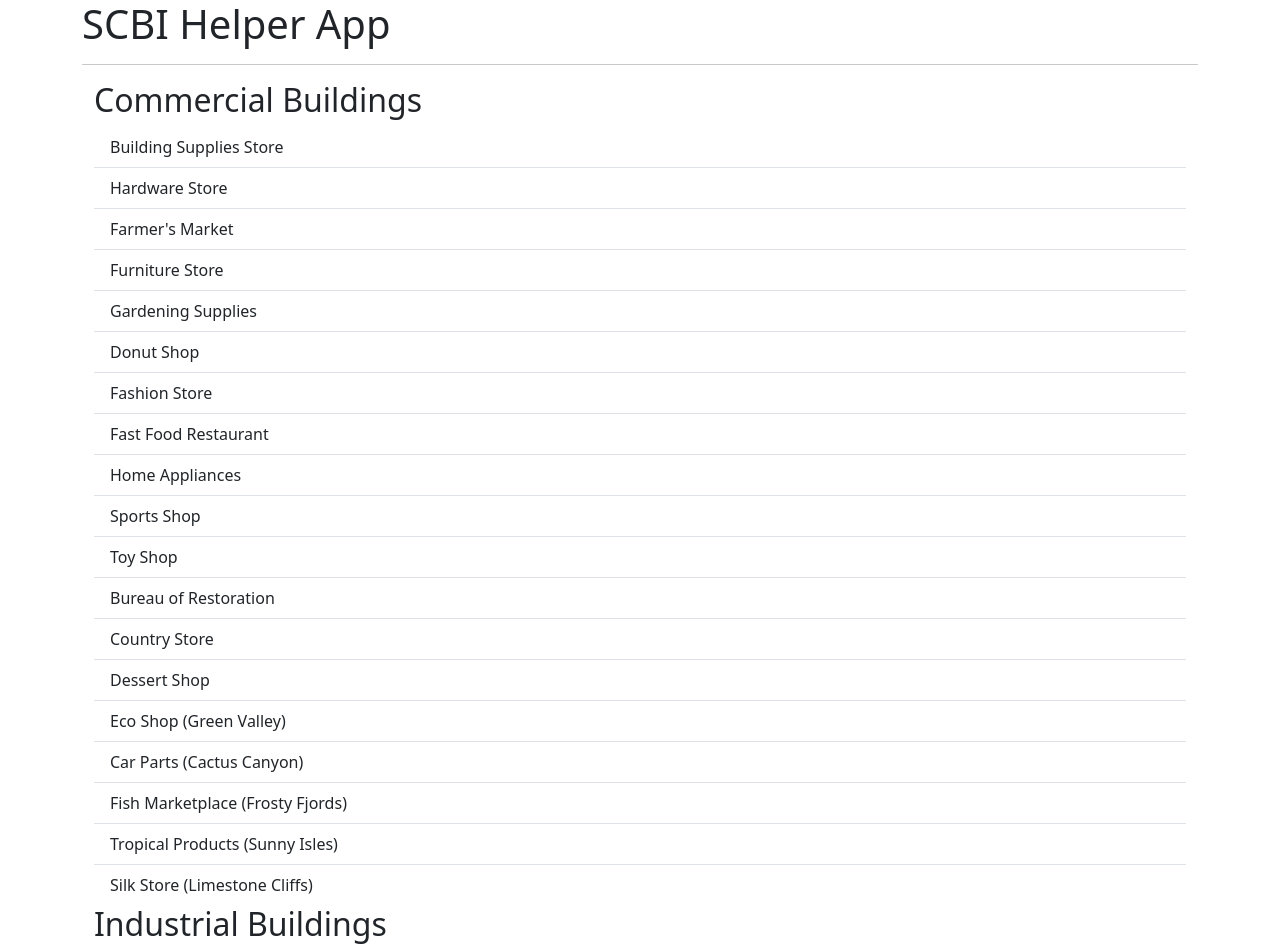
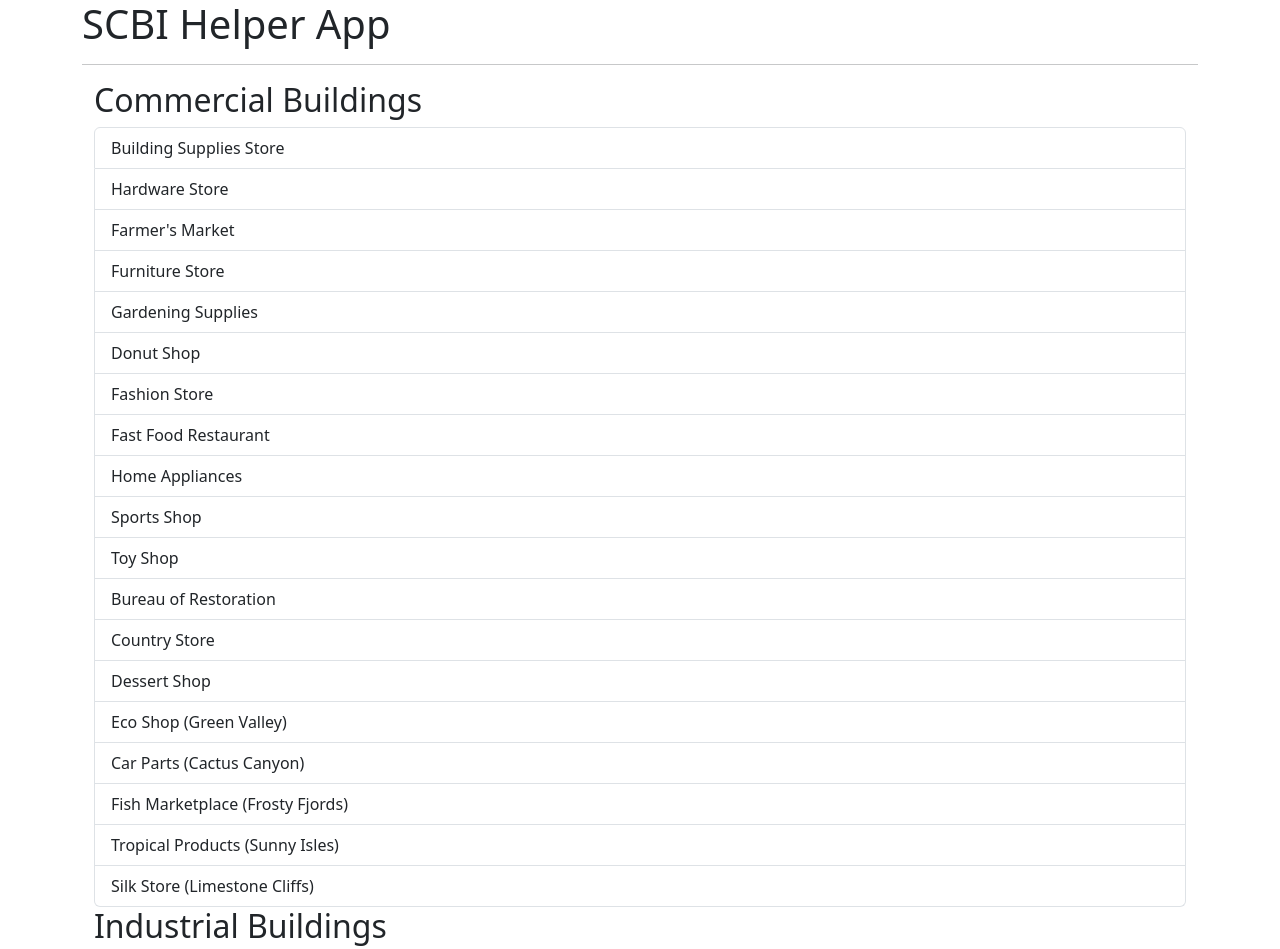
Before and after one commit to nikitalatushka/scbi-frontend, a plain HTML site: page index.html in a window 1280 px wide. Shown: the top 949 px of the page. Drawn offline with nearby package versions, Linux system fonts and the light colour scheme.

```diff
--- a/index.html
+++ b/index.html
@@ -11,7 +11,7 @@
   <hr>
   <main class="container">
     <h2>Commercial Buildings</h2>
-    <ul class="list-group list-group-flush">
+    <ul class="list-group">
       <li class="list-group-item">Building Supplies Store</li>
       <li class="list-group-item">Hardware Store</li>
       <li class="list-group-item">Farmer's Market</li>
```
